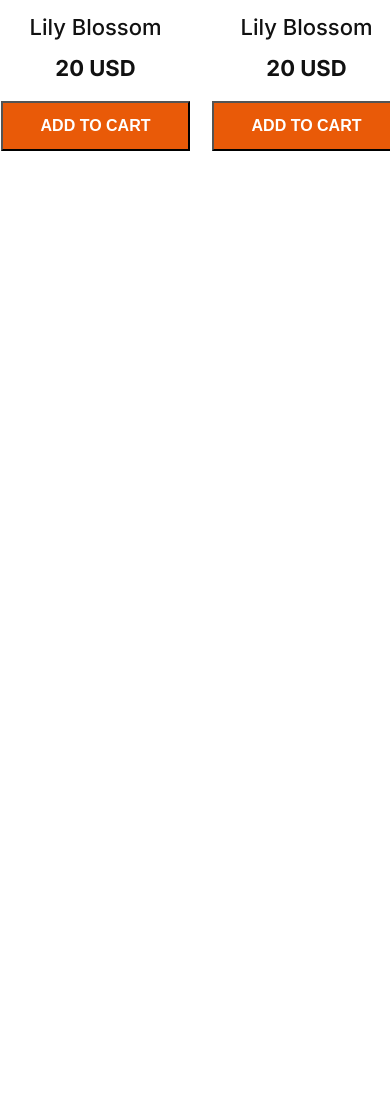
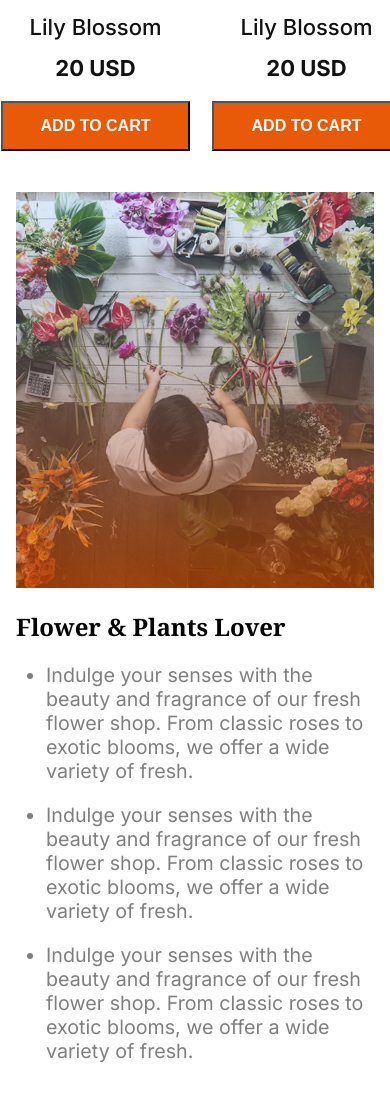
Before and after one commit to saiful12264/assignment-2, a plain HTML site: page index.html in a window 390 px wide. Shown: the part 2299-3399 px from the top of the page. Before the commit the page ends 2451 px from the top, so only its background shows below. Drawn offline with Linux system fonts and the light colour scheme.

Commit message:
Plants Lover Section added

```diff
--- a/index.html
+++ b/index.html
@@ -109,6 +109,29 @@
         </div>
 
         </div>
+        <div class="plant-lover-content container">
+          <img src="assets/trusted-badge1.png" alt="" class="trusted">
+            <div class="plant-lover container">
+             <div class="plant-lover-left">
+          <img src="assets/flower-store.png" alt="flower store">
+        </div>
+        <div class="plant-lover-right">
+          <p class="plant-lover-title noto-serif">Flower & Plants Lover</p>
+          <ul class="plant-lover-des inter">
+            <li>Indulge your senses with the beauty and fragrance of our fresh flower shop. From classic roses to exotic blooms, we offer a wide variety of fresh.</li>
+            <li>Indulge your senses with the beauty and fragrance of our fresh flower shop. From classic roses to exotic blooms, we offer a wide variety of fresh.</li>
+            <li>Indulge your senses with the beauty and fragrance of our fresh flower shop. From classic roses to exotic blooms, we offer a wide variety of fresh.</li>
+          </ul>
+        </div>
+
+
+
+      </div>
+
+
+        </div>
+
+
 
 
     </main>
--- a/styles/style.css
+++ b/styles/style.css
@@ -169,6 +169,36 @@
   /* padding: 19px 80px; */
 }
 
+/* Plant Lover Section */
+.plant-lover {
+  margin-top: 200px;
+  display: flex;
+  justify-content: space-between;
+  gap: 60px;
+}
+.plant-lover-title {
+  font-weight: 700;
+  font-size: 3.125rem;
+  color: rgb(0, 0, 0);
+}
+.plant-lover-des li {
+  font-weight: 400;
+  font-size: 1.23rem;
+  color: rgba(0, 0, 0, 0.5);
+  margin-top: 20px;
+}
+.plant-lover-right {
+  padding-top: 50px;
+}
+.plant-lover-content {
+  position: relative;
+}
+.trusted {
+  position: absolute;
+  top: -120px;
+  left: 345px;
+}
+
 /* media query */
 @media screen and (max-width: 576px) {
   /* header section */
@@ -229,4 +259,30 @@
     width: 189px;
     height: 50px;
   }
+  /* Plant lover section */
+
+  .trusted {
+    display: none;
+  }
+  .plant-lover {
+    flex-direction: column;
+    margin-top: 40px;
+    gap: 18px;
+  }
+  .plant-lover img {
+    width: 100%;
+  }
+  .plant-lover-content {
+    padding: 0 16px 140px 16px;
+  }
+  .plant-lover-right {
+    padding-top: 0;
+  }
+  .plant-lover-title {
+    font-size: 1.5rem;
+  }
+  .plant-lover-des {
+    font-size: 0.875rem;
+    padding-left: 30px;
+  }
 }
```
Also changed, not shown: assets/trusted-badge1.png (added).
